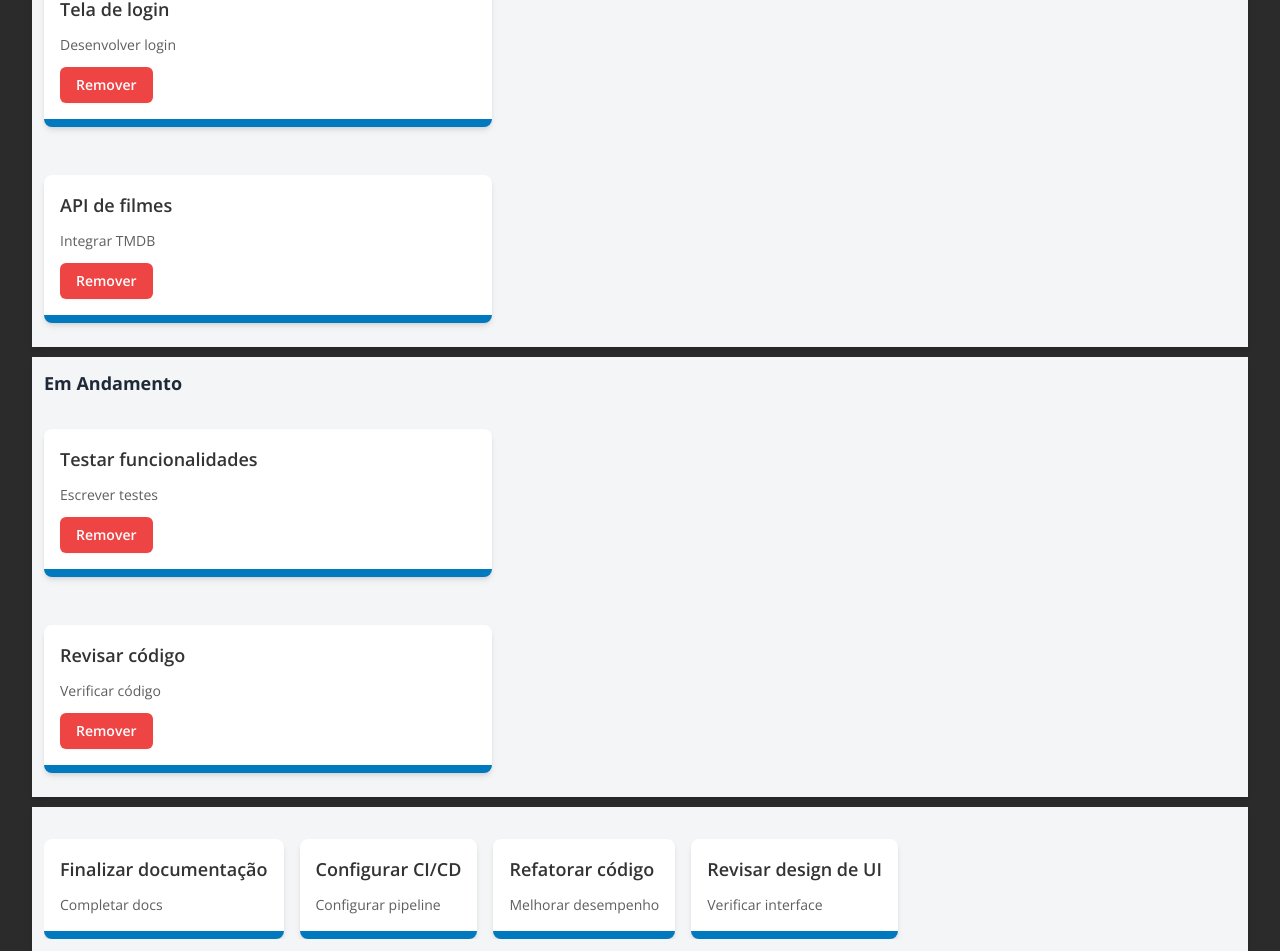
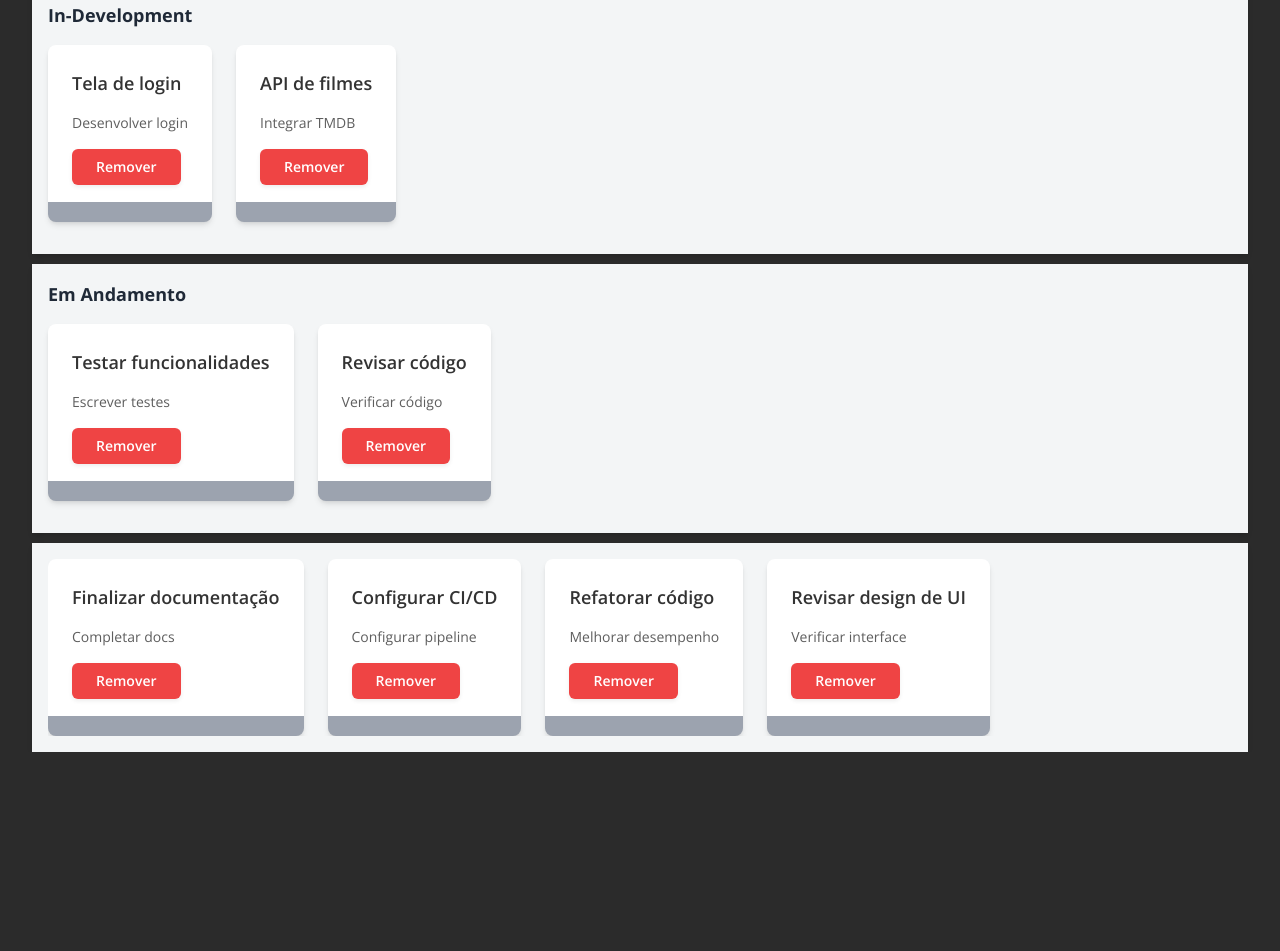
Before and after one commit to ramoncodevale/dashboard, a React (Vite) app: page / in a window 1280 px wide. Shown: the part 709-1660 px from the top of the page. After the commit the page ends 1461 px from the top, so only its background shows below. Built offline with nearby package versions, Linux system fonts and the light colour scheme.

Commit message:
estilização final

```diff
--- a/index.html
+++ b/index.html
@@ -4,6 +4,10 @@
     <meta charset="UTF-8" />
     <link rel="icon" type="image/svg+xml" href="/vite.svg" />
     <meta name="viewport" content="width=device-width, initial-scale=1.0" />
+    <link
+      href="https://cdn.jsdelivr.net/npm/bootstrap@5.3.2/dist/css/bootstrap.min.css"
+      rel="stylesheet"
+    />
     <title>Dashboard</title>
     <link rel="preconnect" href="https://fonts.googleapis.com" />
     <link rel="preconnect" href="https://fonts.gstatic.com" crossorigin />
@@ -15,5 +19,6 @@
   <body>
     <div id="root"></div>
     <script type="module" src="/src/main.tsx"></script>
+    <script src="https://cdn.jsdelivr.net/npm/bootstrap@5.3.2/dist/js/bootstrap.bundle.min.js"></script>
   </body>
 </html>
--- a/src/components/button.tsx
+++ b/src/components/button.tsx
@@ -2,7 +2,7 @@ import { ReactNode } from "react"
 
 interface ButtonProps {
   children: ReactNode
-  onClick: () => void
+  onClick?: () => void
   className?: string
   variant?: "primary" | "danger"
 }
--- a/src/components/card.tsx
+++ b/src/components/card.tsx
@@ -6,7 +6,7 @@ interface CardProps {
 
 const Card = ({ title, content, onRemove }: CardProps) => {
   return (
-    <div className="mt-5 h-auto w-full max-w-md transform rounded-lg border-b-8 border-[#0079bf] bg-white p-4 shadow-md transition-all duration-150 hover:scale-105 hover:shadow-lg">
+    <div className="h-[177px] w-full transform rounded-lg border-b-[20px] border-gray-400 bg-[#fff] p-4 shadow-md transition-all duration-150 hover:scale-105 hover:shadow-lg">
       <div className="flex flex-col gap-3">
         <h4 className="text-lg font-semibold text-[#333]">{title}</h4>
         <p className="text-sm text-[#5e5e5e]">{content}</p>
--- a/src/components/carousel.tsx
+++ b/src/components/carousel.tsx
@@ -1,21 +1,21 @@
 interface CarouselProps {
   title: string
   content: string
-  onRemove?: () => void
+  onRemove: () => void
 }
 
 const Carousel = ({ title, content, onRemove }: CarouselProps) => {
   return (
-    <div className="mt-5 h-auto w-full max-w-md transform rounded-lg bg-white p-6 shadow-lg transition-transform hover:scale-105 hover:shadow-xl [&::-webkit-scrollbar]:hidden">
-      <div className="flex flex-col gap-4">
-        <h4 className="text-xl font-semibold text-[#363636]">{title}</h4>
-        <p className="text-base text-[#363636]">{content}</p>
+    <div className="h-[177px] w-full transform rounded-lg border-b-[20px] border-gray-400 bg-[#fff] p-4 shadow-md transition-all duration-150 hover:scale-105 hover:shadow-lg">
+      <div className="flex flex-col gap-3">
+        <h4 className="text-lg font-semibold text-[#333]">{title}</h4>
+        <p className="text-sm text-[#5e5e5e]">{content}</p>
         {onRemove && (
           <button
             onClick={onRemove}
-            className="self-start rounded-md bg-red-500 px-2 py-2 text-sm font-semibold text-white transition hover:bg-red-600"
+            className="self-start rounded-md bg-red-500 px-4 py-2 text-sm font-semibold text-white shadow-sm transition-all duration-200 hover:bg-red-600 hover:shadow-md"
           >
-            remover
+            Remover
           </button>
         )}
       </div>
--- a/src/components/dashboard.tsx
+++ b/src/components/dashboard.tsx
@@ -163,7 +163,7 @@ const Dashboard = () => {
     setNewCardContent("")
   }, [newCardTitle, newCardContent])
 
-  const handleRemoveCard = useCallback((sectionId, cardId) => {
+  const handleRemoveCard = useCallback((sectionId: string, cardId: string) => {
     if (window.confirm("Você tem certeza que deseja remover este cartão?")) {
       setSections((prevSections) =>
         prevSections.map((section) =>
@@ -217,16 +217,12 @@ const Dashboard = () => {
               />
               <div className="flex justify-end gap-2">
                 <Button
-                  type="button"
                   className="h-[32px] w-[100px] bg-gray-300 text-gray-700 hover:bg-gray-400"
                   onClick={handleCloseModal}
                 >
                   Cancelar
                 </Button>
-                <Button
-                  type="submit"
-                  className="h-[32px] w-[130px] bg-blue-500 text-white hover:bg-blue-600"
-                >
+                <Button className="h-[32px] w-[130px] bg-blue-500 text-white hover:bg-blue-600">
                   Adicionar
                 </Button>
               </div>
@@ -247,7 +243,7 @@ const Dashboard = () => {
         </div>
       )}
 
-      <div className="flex flex-1 flex-wrap items-stretch gap-[10px] pt-5">
+      <div className="flex flex-wrap items-start gap-[10px] pt-5">
         <DragDropContext onDragEnd={onDragEnd}>
           {sections.map((section) => (
             <Droppable
@@ -259,7 +255,7 @@ const Dashboard = () => {
                 <section
                   ref={provided.innerRef}
                   {...provided.droppableProps}
-                  className={`h-auto w-full bg-[#f3f5f6] p-3 shadow-md transition-all duration-300 ease-in-out ${
+                  className={`flex h-auto w-full flex-row bg-[#f3f5f6] p-3 shadow-md transition-all duration-300 ease-in-out ${
                     section.id === "carousel" ? "overflow-x-auto" : ""
                   }`}
                 >
@@ -269,13 +265,7 @@ const Dashboard = () => {
                         <h3 className="mb-3 text-lg font-bold text-gray-800">
                           {section.title}
                         </h3>
-                        <div
-                          className={`${
-                            section.id === "todo"
-                              ? "grid grid-cols-1 gap-4 sm:grid-cols-2 md:grid-cols-3 lg:grid-cols-4"
-                              : "grid grid-cols-1 gap-4"
-                          }`}
-                        >
+                        <div className="flex gap-4">
                           {section.cards.map((card, index) => (
                             <Draggable
                               key={card.id}
@@ -292,7 +282,6 @@ const Dashboard = () => {
                                   <Card
                                     title={card.title}
                                     content={card.content}
-                                    size={card.size}
                                     onRemove={() =>
                                       handleRemoveCard(section.id, card.id)
                                     }
@@ -321,11 +310,12 @@ const Dashboard = () => {
                               {...provided.dragHandleProps}
                               className="flex-shrink-0"
                             >
-                              <Card
+                              <Carousel
                                 title={card.title}
                                 content={card.content}
-                                size={card.size}
-                                className="h-[120px] w-[180px]"
+                                onRemove={() =>
+                                  handleRemoveCard(section.id, card.id)
+                                }
                               />
                             </div>
                           )}
```
